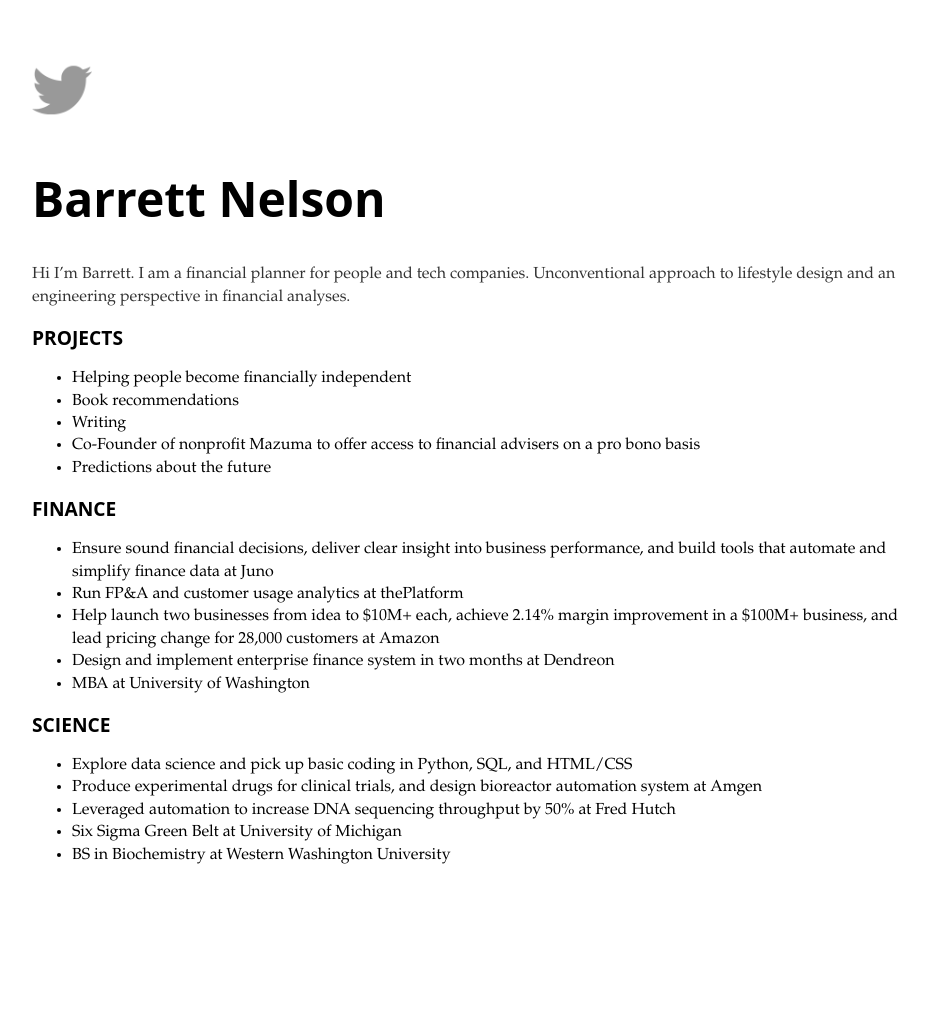
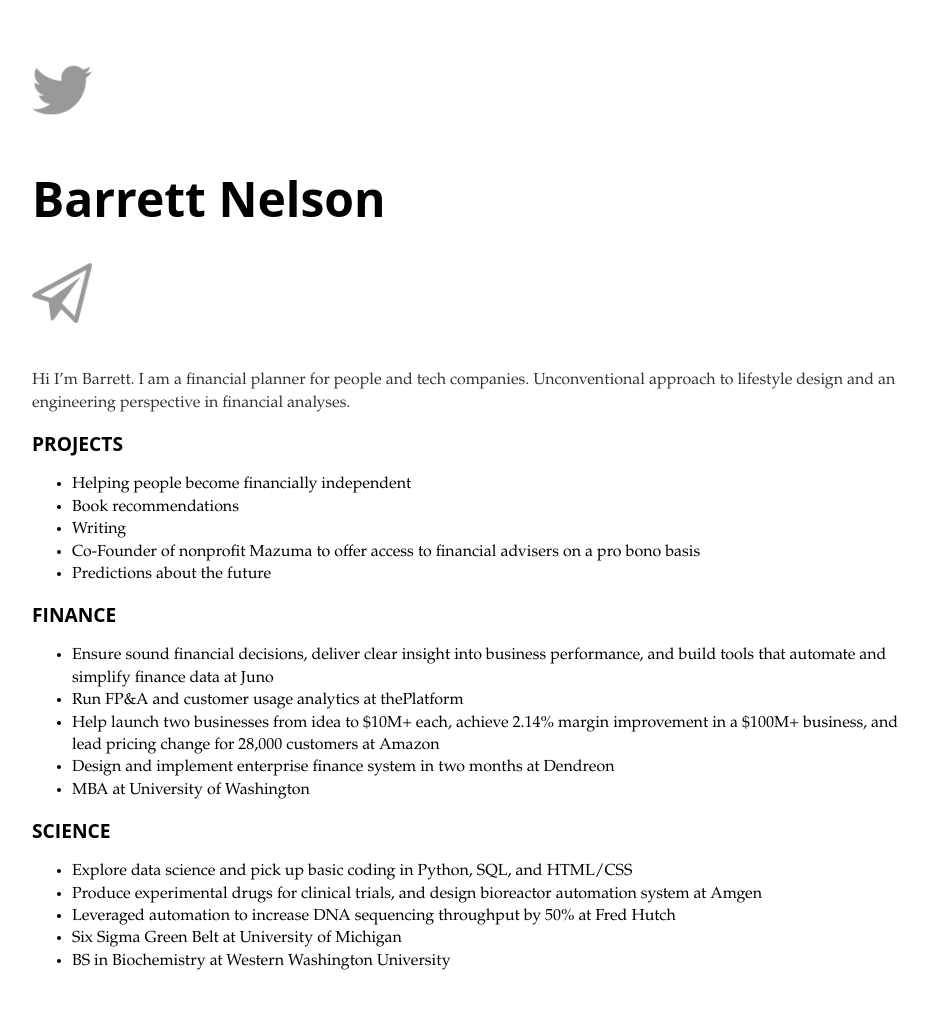
Before and after one commit to bstnel/bstnel.github.io, a Jekyll site: the page index.html, which Jekyll copies as it is, in a window 1280 px wide. Shown: the whole page, without its empty margins (160-1089 px from the left). Built offline with Jekyll 4.4.1, drawn with Linux system fonts in a browser that asks for light colours; before the commit the page ends 926 px from its top, so only the background shows below that.

Commit message:
Update index.html

```diff
--- a/index.html
+++ b/index.html
@@ -17,7 +17,7 @@
         </div>
         <div class="edge">
           <h1>
-            <a href="http://cloudflare.com/email-protection.html#cdae8daea5bfa4beb9a4a3acaeacaea4a2bdbda2e3aea2a0" onClick="recordOutboundLink(this, 'Outbound Links', 'email');return false;"><i class="icon ion-paper-airplane"></i></a>
+            <a href="mailto:bstnel@gmail.com"><img src="../email.png"style="width:60px;height:60px;"></a>
           </h1>
         </div>
       </div>
```
